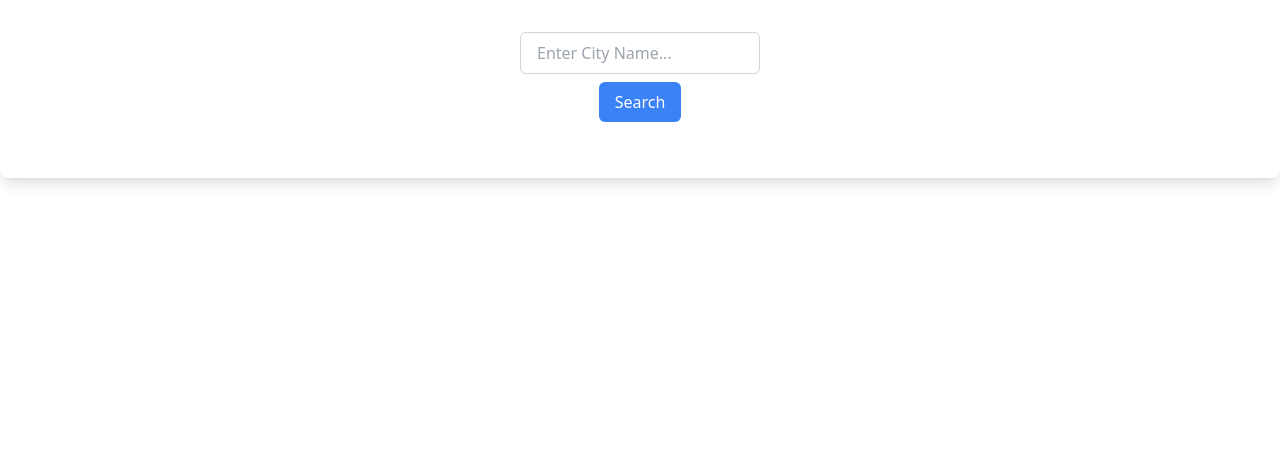
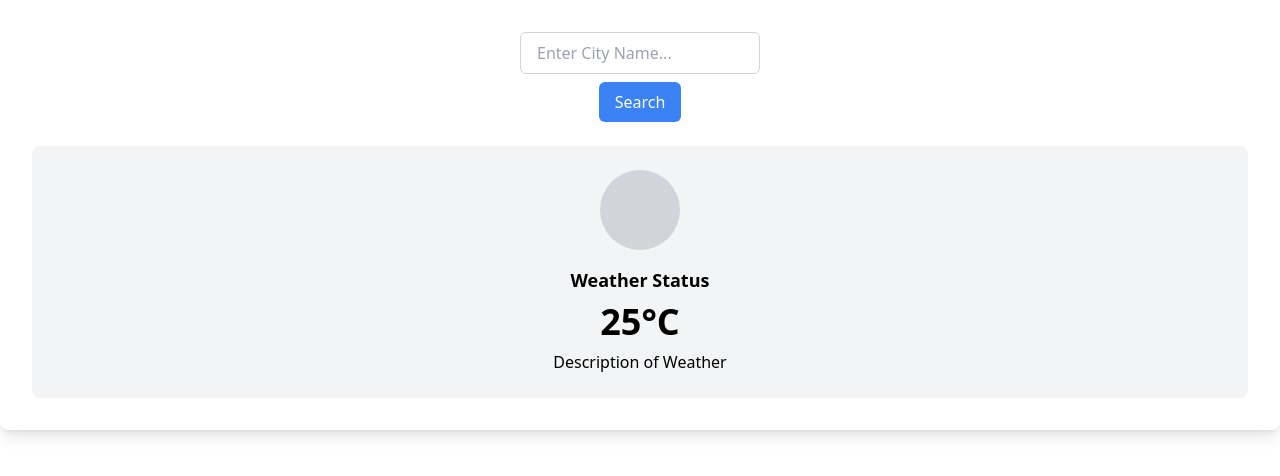
Before and after one commit to nishkarsh25/JavaScript-5Branch-5IntermediateProjects, a website: page src/index.html in a window 1280 px wide. Drawn offline with Linux system fonts and the light colour scheme.

Commit message:
Prepared the weather description section using tailwind css

```diff
--- a/src/index.html
+++ b/src/index.html
@@ -13,7 +13,12 @@
             <input type="text" placeholder="Enter City Name..." class="border border-gray-300 px-4 py-2 rounded-md mb-2 w-60 focus:outline-none focus:border-blue-500">
             <button id="btn" class="px-4 py-2 bg-blue-500 text-white rounded-md hover:bg-blue-600 focus:outline-none focus:bg-blue-600 transition duration-300 ease-in-out transform hover:scale-105">Search</button>
         </div>
-
+        <div class="weather-box p-6 bg-gray-100 rounded-lg">
+            <div class="icon flex justify-center items-center bg-gray-300 w-20 h-20 rounded-full mx-auto mb-4"></div>
+            <div class="weather text-center text-lg font-semibold mb-2">Weather Status</div>
+            <div class="temperature text-center text-4xl font-bold mb-2">25°C</div>
+            <div class="description text-center">Description of Weather</div>
+        </div>
     </div>
 </body>
 </html>
```
Also changed, not shown: src/output.css.
